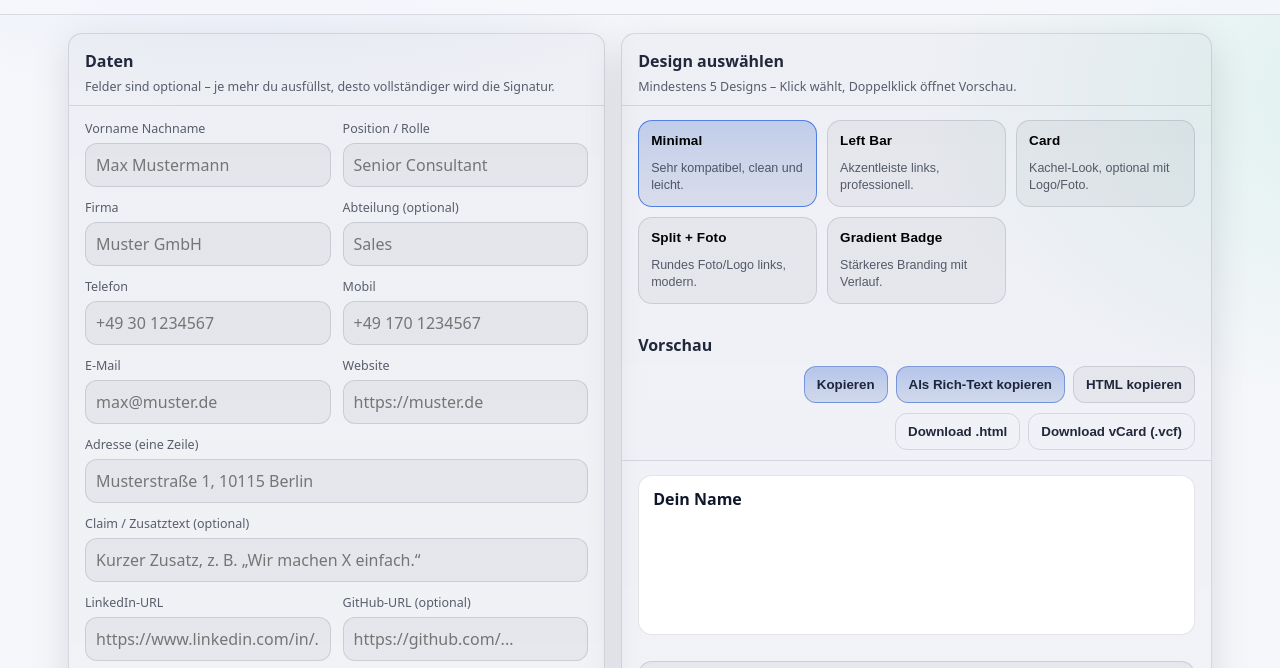
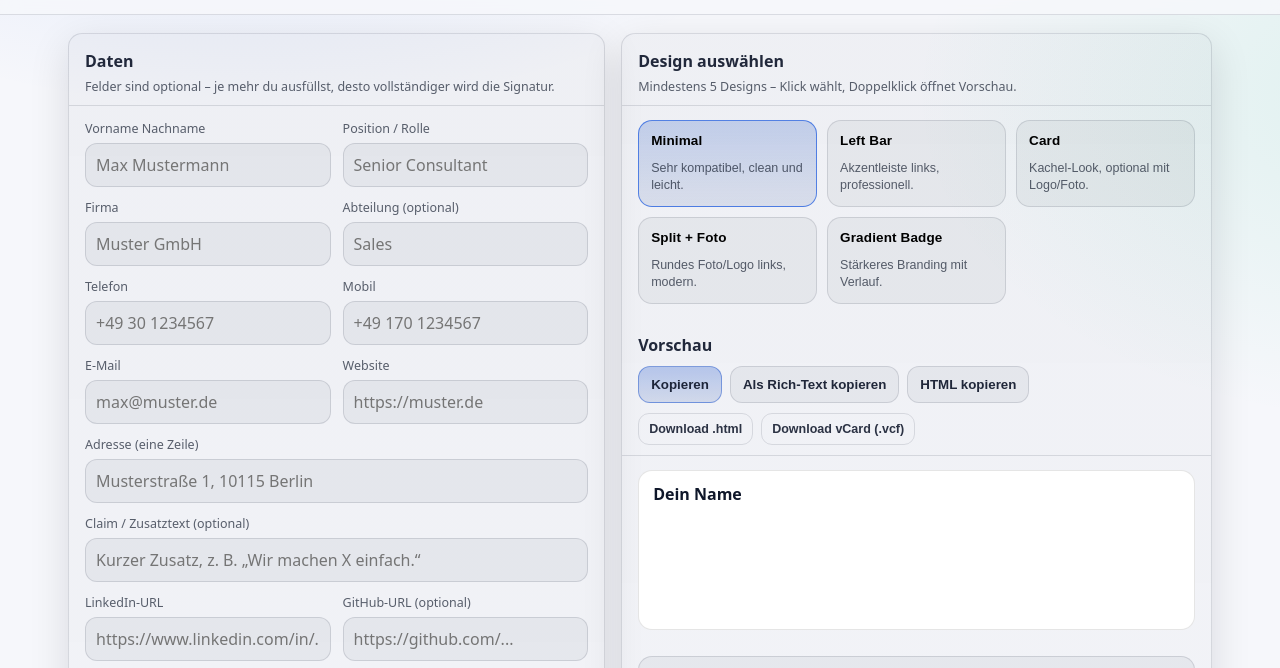
Before and after one commit to Schello805/signatur-generator, a website: page index.html in a window 1280 px wide. Shown: the part 88-756 px from the top of the page. Drawn offline with Linux system fonts and the light colour scheme; no server answers.

Commit message:
ui: improve preview button layout

```diff
--- a/index.html
+++ b/index.html
@@ -4,7 +4,7 @@
     <meta charset="utf-8" />
     <meta name="viewport" content="width=device-width, initial-scale=1" />
     <meta name="color-scheme" content="light" />
-    <meta name="app-version" content="1.1.18" />
+    <meta name="app-version" content="1.1.19" />
     <meta name="theme-color" content="#f6f7fb" />
     <title>Signaturgenerator</title>
     <link rel="icon" type="image/png" href="Logo-Signatur-Generator.png" />
@@ -174,21 +174,21 @@
         <div class="panel-head preview-head">
           <h2>Vorschau</h2>
           <div class="preview-actions">
-            <div class="btn-group" aria-label="Kopieren">
+            <div class="preview-actions-row" aria-label="Kopieren">
               <button
                 type="button"
-                class="btn"
+                class="btn btn-primary"
                 id="btnCopy"
                 title="Einfach kopieren (empfohlen): kopiert die Signatur formatiert (Rich‑Text) in die Zwischenablage."
               >
                 Kopieren
               </button>
-              <button type="button" class="btn" id="btnCopyRich">Als Rich‑Text kopieren</button>
+              <button type="button" class="btn btn-secondary" id="btnCopyRich">Als Rich‑Text kopieren</button>
               <button type="button" class="btn btn-secondary" id="btnCopyHtml">HTML kopieren</button>
             </div>
-            <div class="btn-group btn-group-downloads" aria-label="Downloads">
-              <button type="button" class="btn btn-ghost" id="btnDownload">Download .html</button>
-              <button type="button" class="btn btn-ghost" id="btnVcard">Download vCard (.vcf)</button>
+            <div class="preview-actions-row preview-actions-row-secondary" aria-label="Downloads">
+              <button type="button" class="btn btn-small btn-ghost" id="btnDownload">Download .html</button>
+              <button type="button" class="btn btn-small btn-ghost" id="btnVcard">Download vCard (.vcf)</button>
             </div>
           </div>
         </div>
--- a/package.json
+++ b/package.json
@@ -1,7 +1,7 @@
 {
   "name": "signatur-generator",
   "private": true,
-  "version": "1.1.18",
+  "version": "1.1.19",
   "description": "Lokale Webapp zum Erstellen von E-Mail-Signaturen",
   "type": "module",
   "scripts": {
--- a/service-worker.js
+++ b/service-worker.js
@@ -1,6 +1,6 @@
 // Signaturgenerator Service Worker
 // Version must be bumped on releases to ensure updates propagate.
-const APP_VERSION = "1.1.18";
+const APP_VERSION = "1.1.19";
 const CACHE_PREFIX = "sg-cache-";
 const CACHE_NAME = `${CACHE_PREFIX}${APP_VERSION}`;
 
--- a/styles.css
+++ b/styles.css
@@ -244,11 +244,13 @@ input[type="file"]{padding: 8px 10px; cursor:pointer;}
 .design-desc{margin:4px 0 0; color: var(--muted); font-size: 12.5px; line-height: 1.35;}
 .design-card:focus{outline:none; box-shadow: var(--focus);}
 
-.preview-head{display:flex; align-items:center; justify-content:space-between; gap: 10px; flex-wrap:wrap;}
-.preview-head h2{flex: 1 1 140px;}
-.preview-actions{display:flex; flex-wrap:wrap; gap: 10px; justify-content:flex-end; align-items:center;}
-.btn-group{display:flex; flex-wrap:wrap; gap: 8px; align-items:center;}
-.btn-group-downloads{margin-left:auto;}
+.preview-head{display:flex; flex-direction:column; align-items:flex-start; gap: 10px;}
+.preview-head h2{flex: 0 0 auto;}
+.preview-actions{display:flex; flex-direction:column; gap: 10px; align-items:flex-start; width: 100%;}
+.preview-actions-row{display:flex; flex-wrap:wrap; gap: 8px; align-items:center;}
+.preview-actions-row-secondary{opacity: 0.95;}
+.btn-primary{}
+.btn-small{padding: 8px 10px; border-radius: 11px; font-size: 12.5px;}
 .btn{white-space:nowrap;}
 
 .preview-shell{padding: 14px 16px 16px;}
```
Also changed, not shown: cookies.html (+1 -1 lines), datenschutz.html (+1 -1 lines), impressum.html (+1 -1 lines), CHANGELOG.md.
